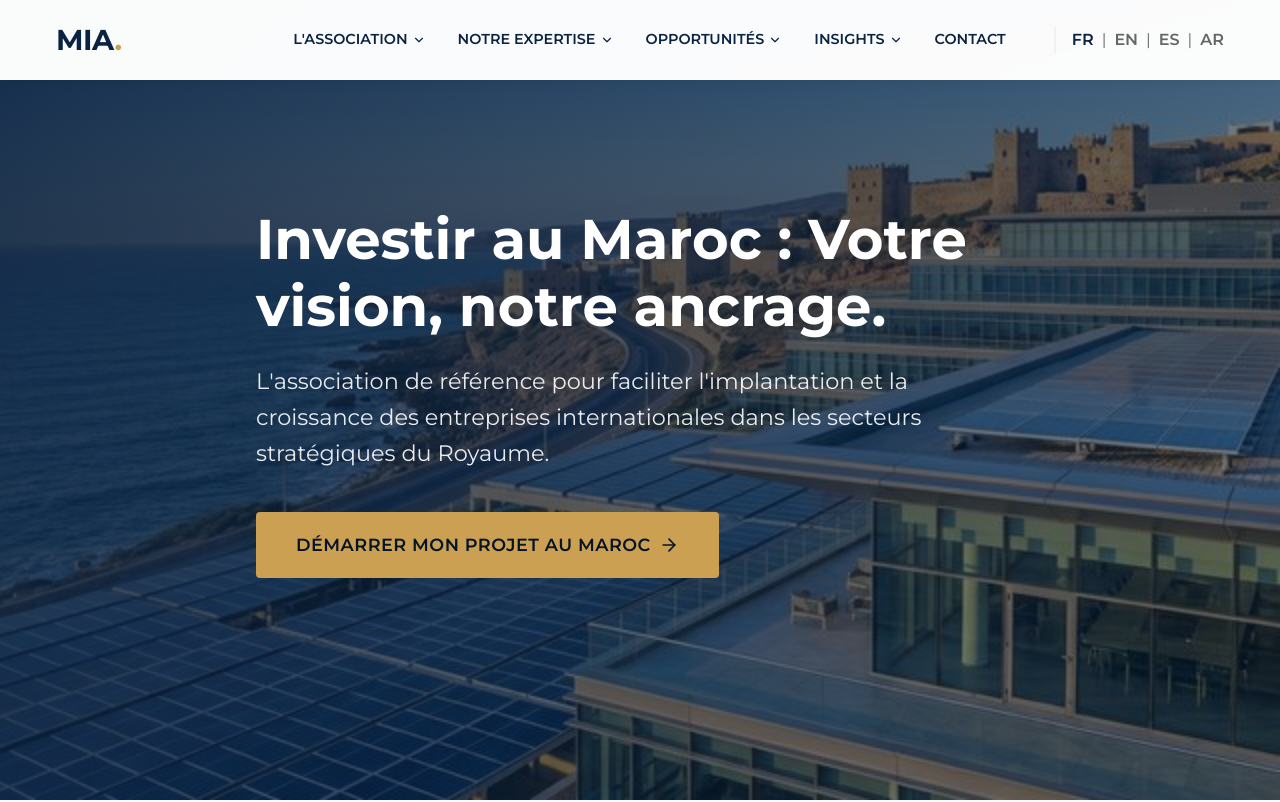
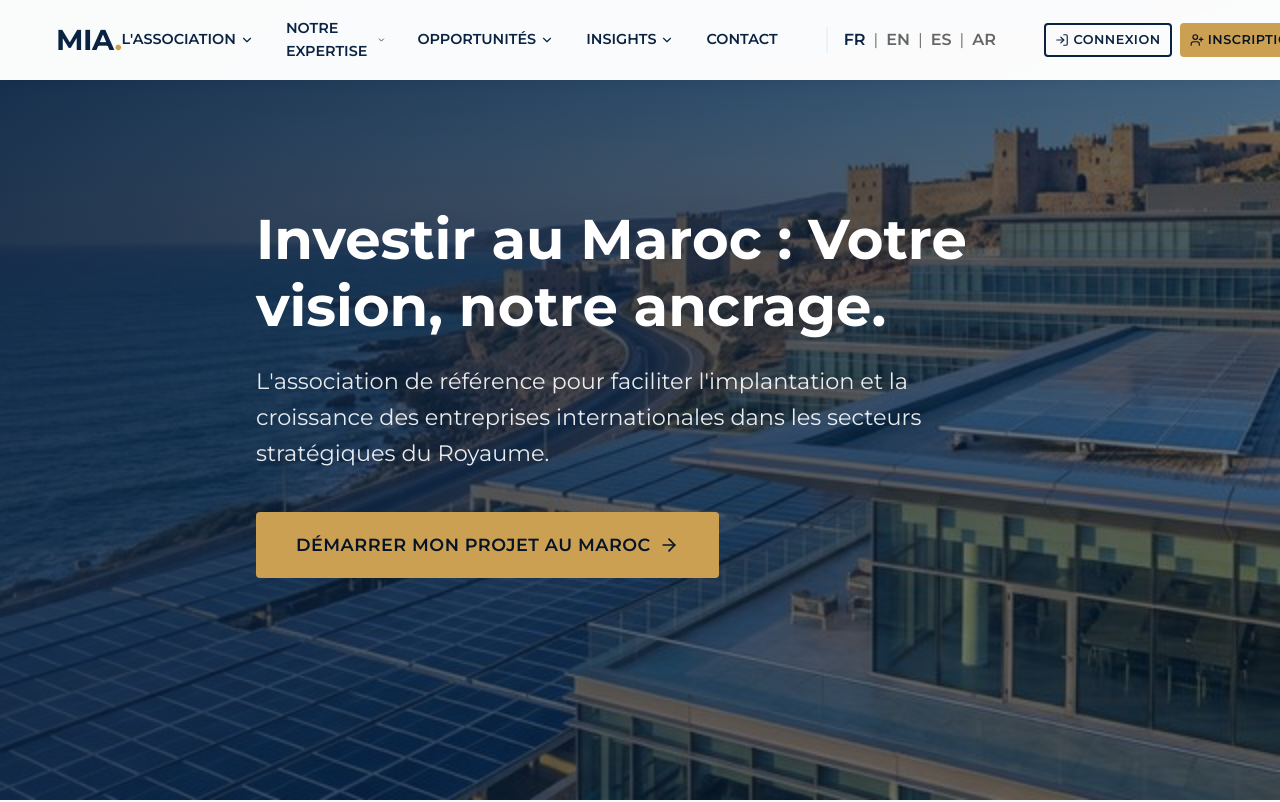
Before and after one commit to bernard-star/MIA, a React (Vite) app: page / in a window 1280 px wide. Shown: the top 802 px of the page. Built offline with nearby package versions, Linux system fonts and the light colour scheme; no server answers; the database is empty.

Commit message:
feat: add auth buttons in navbar and adjust their size

```diff
--- a/src/App.tsx
+++ b/src/App.tsx
@@ -3,7 +3,7 @@ import {
   Menu, X, Fish, Sun, Sprout, Target, Quote,
   MapPin, Mail, ArrowRight, ShieldCheck,
   Building, Globe, BriefcaseBusiness, Map, TrendingUp, ArrowUpRight,
-  Linkedin, Download, CalendarCheck, ChevronDown
+  Linkedin, Download, CalendarCheck, ChevronDown, LogIn, UserPlus
 } from 'lucide-react';
 import './App.css';
 import CharteInvestissement from './CharteInvestissement';
@@ -33,6 +33,9 @@ const CONTENT = {
       insightsMain: 'Insights',
       news: 'Actualités',
       contact: 'Contact',
+      login: 'Connexion',
+      signup: 'Inscription',
+      logout: 'Déconnexion',
     },
     hero: {
       title: "Investir au Maroc : Votre vision, notre ancrage.",
@@ -193,6 +196,9 @@ const CONTENT = {
       insightsMain: 'Insights',
       news: 'News',
       contact: 'Contact',
+      login: 'Login',
+      signup: 'Sign Up',
+      logout: 'Logout',
     },
     hero: {
       title: "Investing in Morocco: Your vision, our foundation.",
@@ -353,6 +359,9 @@ const CONTENT = {
       insightsMain: 'Insights',
       news: 'Noticias',
       contact: 'Contacto',
+      login: 'Iniciar sesión',
+      signup: 'Regístrate',
+      logout: 'Cerrar sesión',
     },
     hero: {
       title: "Invertir en Marruecos: Su visión, nuestro arraigo.",
@@ -513,6 +522,9 @@ const CONTENT = {
       insightsMain: 'رؤى',
       news: 'أخبار',
       contact: 'اتصل بنا',
+      login: 'تسجيل الدخول',
+      signup: 'اشتراك',
+      logout: 'تسجيل خروج',
     },
     hero: {
       title: "الاستثمار في المغرب: رؤيتكم، انطلاقتنا.",
@@ -678,6 +690,21 @@ function App() {
     expected_yields: '', description: ''
   });
   const [formStatus, setFormStatus] = useState<'idle' | 'loading' | 'success' | 'error'>('idle');
+  const [session, setSession] = useState<any>(null); // eslint-disable-line @typescript-eslint/no-explicit-any
+
+  useEffect(() => {
+    supabase.auth.getSession().then(({ data: { session } }) => {
+      setSession(session);
+    });
+
+    const {
+      data: { subscription },
+    } = supabase.auth.onAuthStateChange((_event, session) => {
+      setSession(session);
+    });
+
+    return () => subscription.unsubscribe();
+  }, []);
 
   useEffect(() => {
     const handlePop = () => {
@@ -782,6 +809,23 @@ function App() {
               <span className={`lang-switch ${lang === 'es' ? 'active' : ''}`} onClick={() => setLang('es')}>ES</span>
               <span style={{ color: 'var(--text-muted)' }}>|</span>
               <span className={`lang-switch ${lang === 'ar' ? 'active' : ''}`} onClick={() => setLang('ar')}>AR</span>
+            </div>
+
+            <div className="nav-item" style={{ marginLeft: '1rem', display: 'flex', gap: '0.5rem' }}>
+              {!session ? (
+                <>
+                  <a href="#" className="btn btn-outline" style={{ padding: '0.3rem 0.6rem', fontSize: '0.8rem' }} onClick={(e) => { e.preventDefault(); navigateTo('/opportunites', 'votreprojet'); }}>
+                    <LogIn size={14} className="mr-1" style={{ marginRight: '4px' }} /> {t.nav.login}
+                  </a>
+                  <a href="#" className="btn btn-primary" style={{ padding: '0.3rem 0.6rem', fontSize: '0.8rem' }} onClick={(e) => { e.preventDefault(); navigateTo('/opportunites', 'votreprojet'); }}>
+                    <UserPlus size={14} className="mr-1" style={{ marginRight: '4px' }} /> {t.nav.signup}
+                  </a>
+                </>
+              ) : (
+                <button className="btn btn-outline" style={{ padding: '0.3rem 0.6rem', fontSize: '0.8rem' }} onClick={() => supabase.auth.signOut()}>
+                  {t.nav.logout}
+                </button>
+              )}
             </div>
           </div>
 
```
